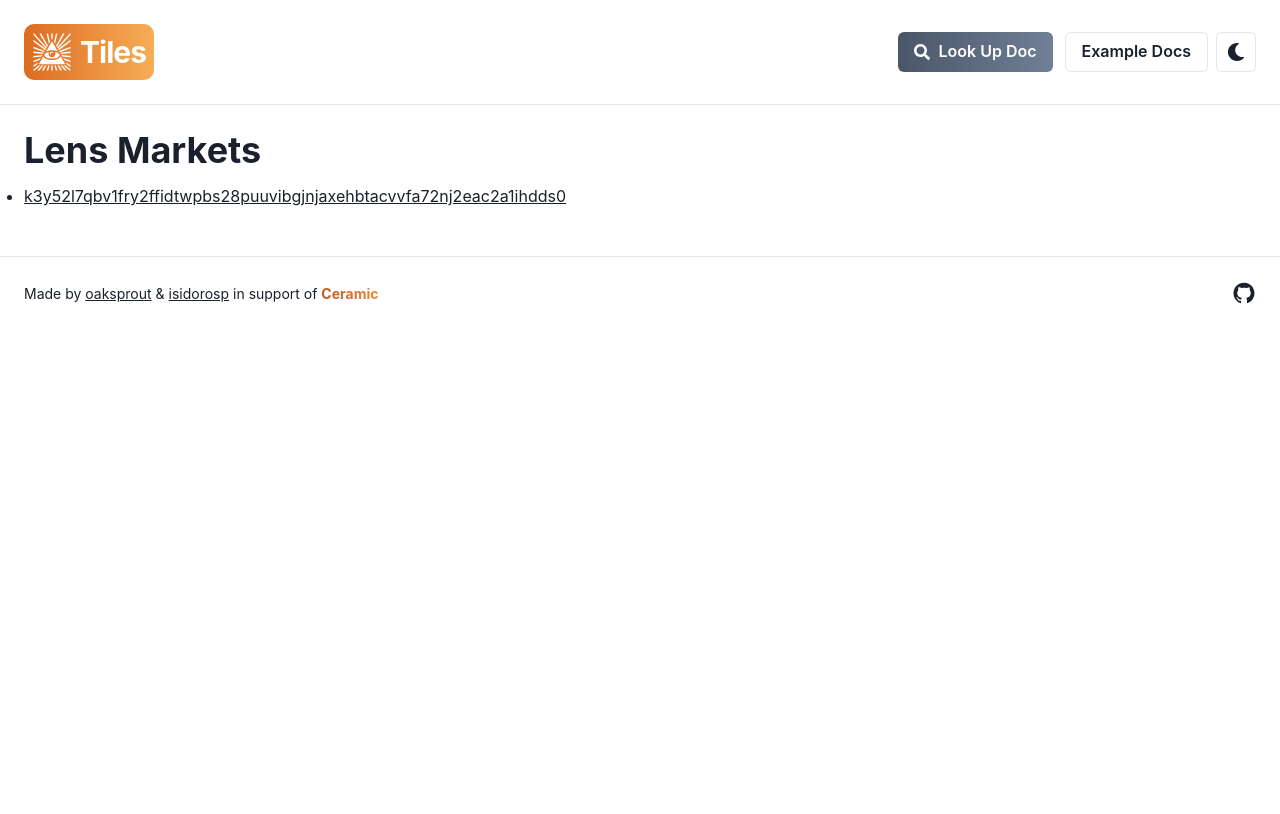
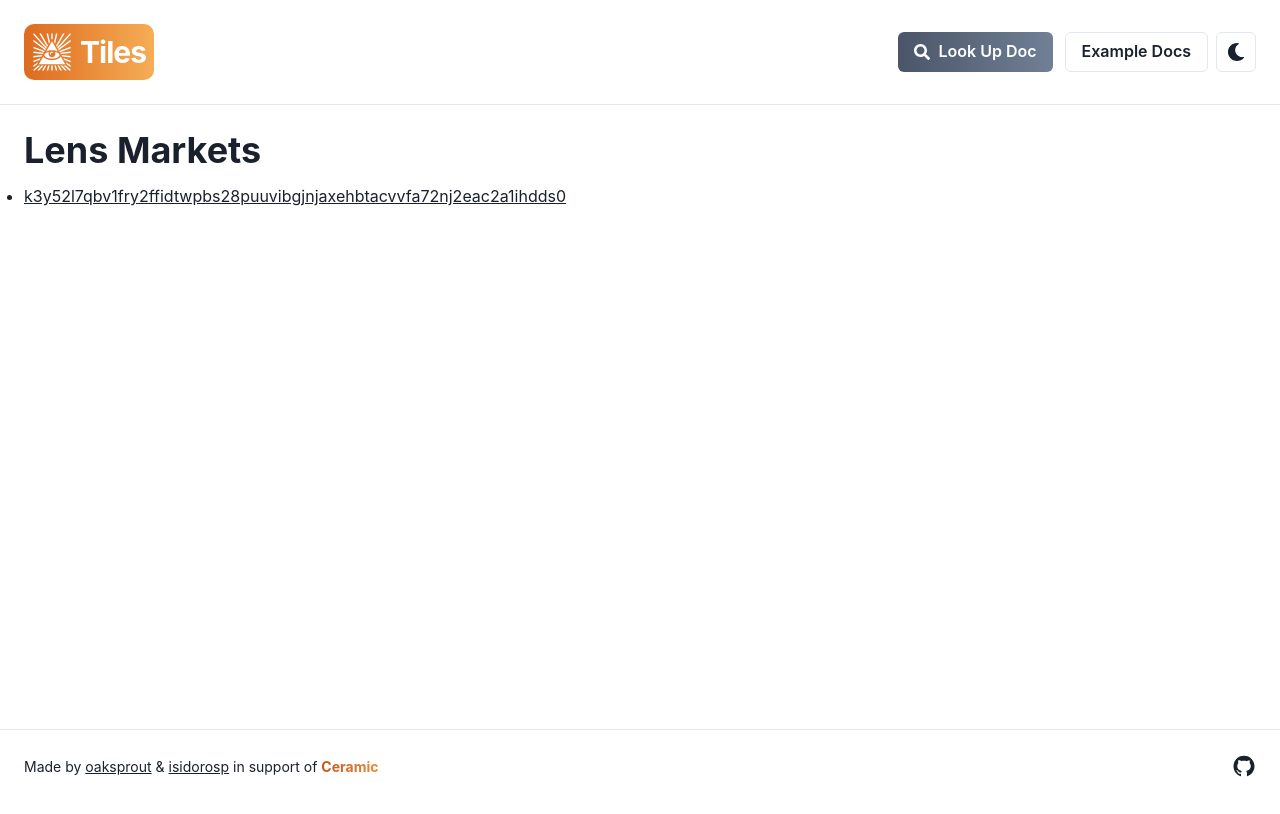
Before and after one commit to ceramic-tiles/web, a React (Create React App) app: page /lens-markets in a window 1280 px wide. Shown: the top 814 px of the page. Built offline with nearby package versions, Linux system fonts and the light colour scheme; no server answers; what @ceramicnetwork/http-client, @paciolan/remote-component would draw is missing.

Commit message:
Adds minimum height box already all body content

```diff
--- a/src/App.tsx
+++ b/src/App.tsx
@@ -9,6 +9,7 @@ import Document from './Document'
 import Lenses from './components/Lenses'
 import LensMarket from './components/LensMarket'
 import DocumentList from './DocumentList'
+import { Box } from '@chakra-ui/layout'
 
 export interface DocumentInterface {
   docId: string
@@ -26,12 +27,14 @@ export const App = (props: AppProps) => {
   return (
     <>
       <Header />
+      <Box minH="75vh">
         <Router>
           <DocumentList default />
           <Document path="/document/:docId" />
           <Lenses path="/lens-markets" />
           <LensMarket path="/lens-market/:schemaId" />
         </Router>
+      </Box>
       <Footer />
     </>
   )
```
Lines whose indentation alone changed are shown as unchanged.
